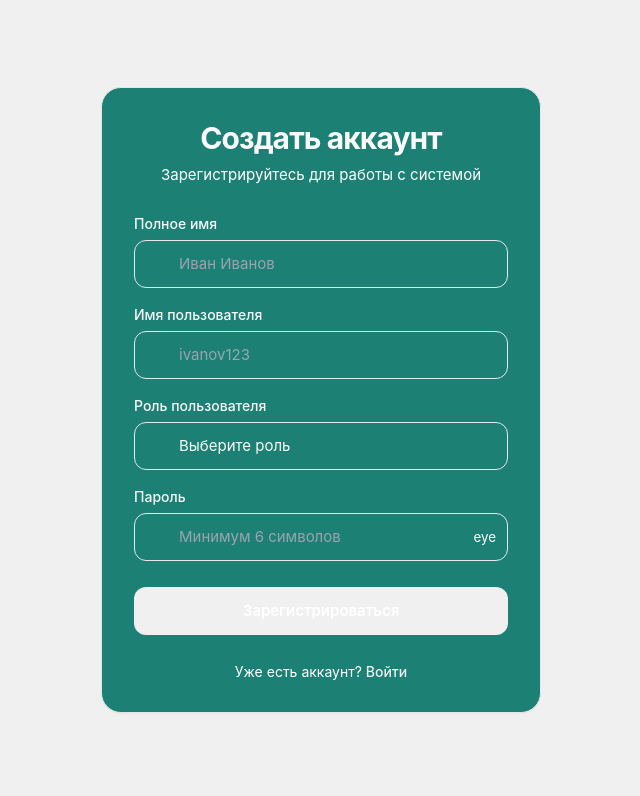
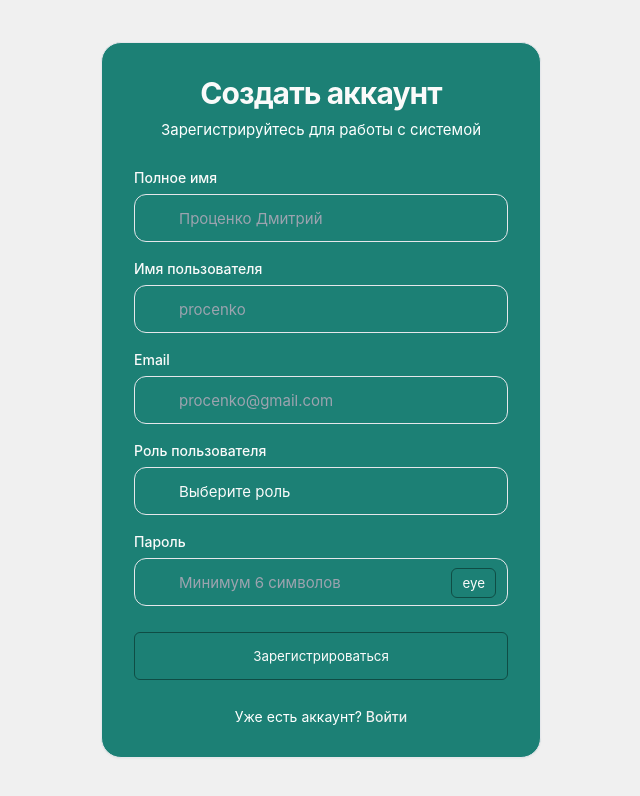
Before and after one commit to firemon217/kanbaNice, a React app in the folder frontend/: page /signup in a window 1280 px wide. Shown: the top 796 px of the page, without its empty margins (319-959 px from the left). Built offline with nearby package versions, Linux system fonts and the light colour scheme; the HTML template or start-up script is replaced by a standard one.

Commit message:
some fixes

```diff
--- a/frontend/src/components/ui/elements/Button.module.css
+++ b/frontend/src/components/ui/elements/Button.module.css
@@ -5,6 +5,7 @@
     padding: 6px 10px;
     border-radius: 6px;
     cursor: pointer;
+    color: var(--color-text-primary);
 }
 
 .primary:hover {
@@ -12,7 +13,12 @@
 }
 
 .primary:active {
-  transform: scale(0.96);
+    transform: scale(0.96);
+}
+
+.primary:disabled {
+    opacity: 0.6;
+    cursor: not-allowed;
 }
 
 .cancel {
@@ -22,6 +28,7 @@
     padding: 6px 10px;
     border-radius: 6px;
     cursor: pointer;
+    color: var(--color-text-primary);
 }
 
 .cancel:hover {
@@ -29,7 +36,12 @@
 }
 
 .cancel:active {
-  transform: scale(0.96);
+    transform: scale(0.96);
+}
+
+.cancel:disabled {
+    opacity: 0.6;
+    cursor: not-allowed;
 }
 
 .delete {
@@ -46,7 +58,12 @@
 }
 
 .delete:active {
-  transform: scale(0.96);
+    transform: scale(0.96);
+}
+
+.delete:disabled {
+    opacity: 0.6;
+    cursor: not-allowed;
 }
 
 .close {
@@ -59,6 +76,7 @@
     display: flex;
     align-items: center;
     justify-content: center;
+    color: var(--color-text-primary);
     transition:
         background-color 0.2s ease,
         color 0.2s ease,
@@ -70,5 +88,37 @@
 }
 
 .close:active {
-  transform: scale(0.96);
+    transform: scale(0.96);
 }
+
+.close:disabled {
+    opacity: 0.6;
+    cursor: not-allowed;
+}
+
+.password {
+    margin-left: auto;
+    background: var(--color-button-primary);
+    border: 1px solid var(--color-button-primary-border);
+    padding: 6px 10px;
+    border-radius: 6px;
+    cursor: pointer;
+    color: var(--color-text-primary);
+    position: absolute;
+
+    top: calc(50% - 14px);
+    right: 12px;
+}
+
+.password:hover {
+    background: var(--color-button-primary-hover);
+}
+
+.password:active {
+    transform: scale(0.96);
+}
+
+.password:disabled {
+    opacity: 0.6;
+    cursor: not-allowed;
+}
--- a/frontend/src/pages/LoginPage.jsx
+++ b/frontend/src/pages/LoginPage.jsx
@@ -112,8 +112,7 @@ export default function LoginPage() {
               />
 
               <Button
-                variant="primary"
-                className={loginStyle.passwordButton}
+                variant="password"
                 type="button"
                 onClick={() => setShowPassword(!showPassword)}
               >
@@ -127,7 +126,6 @@ export default function LoginPage() {
             <div className={loginStyle.actions}>
               <Button
                 variant="primary"
-                className={loginStyle.forgotButton}
                 type="button"
                 onClick={() => setShowForgotPassword(true)}
               >
--- a/frontend/src/pages/LoginPage.module.css
+++ b/frontend/src/pages/LoginPage.module.css
@@ -118,21 +118,6 @@
   border-color: var(--color-primary);
 
   box-shadow: 0 0 0 3px rgba(79, 70, 229, 0.12);
-}
-
-.passwordButton {
-  position: absolute;
-
-  top: 50%;
-  right: 12px;
-
-  transform: translateY(-50%);
-
-  display: flex;
-  align-items: center;
-  justify-content: center;
-
-  transition: color 0.2s ease;
 }
 
 .actions {
--- a/frontend/src/pages/RegPage.jsx
+++ b/frontend/src/pages/RegPage.jsx
@@ -1,6 +1,7 @@
 import { useState } from 'react';
 import { Link, useNavigate } from 'react-router-dom';
 import toast from 'react-hot-toast';
+import { Button } from '../components/ui/elements/Button';
 
 import { useAuth } from '../context/AuthContext';
 
@@ -9,6 +10,7 @@ import signupStyle from './RegPage.module.css';
 export default function RegPage() {
   const [name, setName] = useState('');
   const [username, setUsername] = useState('');
+  const [email, setEmail] = useState('');
   const [role, setRole] = useState('');
   const [password, setPassword] = useState('');
   const [showPassword, setShowPassword] = useState(false);
@@ -33,6 +35,7 @@ export default function RegPage() {
       name,
       role,
       username,
+      email,
       password,
     });
 
@@ -78,7 +81,7 @@ export default function RegPage() {
                 required
                 value={name}
                 onChange={(e) => setName(e.target.value)}
-                placeholder="Иван Иванов"
+                placeholder="Проценко Дмитрий"
                 className={signupStyle.input}
               />
             </div>
@@ -100,7 +103,29 @@ export default function RegPage() {
                 required
                 value={username}
                 onChange={(e) => setUsername(e.target.value)}
-                placeholder="ivanov123"
+                placeholder="procenko"
+                className={signupStyle.input}
+              />
+            </div>
+          </div>
+
+          {/* EMAIL */}
+          <div className={signupStyle.field}>
+            <label className={signupStyle.label}>
+              Email
+            </label>
+
+            <div className={signupStyle.inputWrapper}>
+              <div className={signupStyle.icon}>
+                {/* <User size={18} /> */}
+              </div>
+
+              <input
+                type="text"
+                required
+                value={email}
+                onChange={(e) => setEmail(e.target.value)}
+                placeholder="procenko@gmail.com"
                 className={signupStyle.input}
               />
             </div>
@@ -158,20 +183,21 @@ export default function RegPage() {
                 className={signupStyle.input}
               />
 
-              <button
+              <Button
+                variant="password"
                 type="button"
                 onClick={() => setShowPassword(!showPassword)}
-                className={signupStyle.passwordButton}
               >
                 {showPassword
                   ? "eyeOff" : "eye"
                 }
-              </button>
+              </Button>
             </div>
           </div>
 
           {/* SUBMIT */}
-          <button
+          <Button
+            variant="primary"
             type="submit"
             disabled={loading}
             className={signupStyle.submitButton}
@@ -179,7 +205,7 @@ export default function RegPage() {
             {loading
               ? 'Создание аккаунта...'
               : 'Зарегистрироваться'}
-          </button>
+          </Button>
         </form>
 
         {/* FOOTER */}
--- a/frontend/src/pages/RegPage.module.css
+++ b/frontend/src/pages/RegPage.module.css
@@ -131,66 +131,14 @@
   cursor: pointer;
 }
 
-.passwordButton {
-  position: absolute;
-
-  top: 50%;
-  right: 12px;
-
-  transform: translateY(-50%);
-
-  border: none;
-  background: transparent;
-
-  display: flex;
-  align-items: center;
-  justify-content: center;
-
-  color: var(--color-text-secondary);
-
-  cursor: pointer;
-
-  transition: color 0.2s ease;
-}
-
-.passwordButton:hover {
-  color: var(--color-text-primary);
-}
-
 .submitButton {
   width: 100%;
   height: 48px;
 
   margin-top: 8px;
-
-  border: none;
-  border-radius: 12px;
-
-  background: var(--color-primary);
-
-  color: white;
-
-  font-size: 15px;
-  font-weight: 600;
-
-  cursor: pointer;
-
   transition:
     background-color 0.2s ease,
     transform 0.15s ease;
-}
-
-.submitButton:hover {
-  background: var(--color-primary-hover);
-}
-
-.submitButton:active {
-  transform: scale(0.99);
-}
-
-.submitButton:disabled {
-  opacity: 0.6;
-  cursor: not-allowed;
 }
 
 .footer {
```
